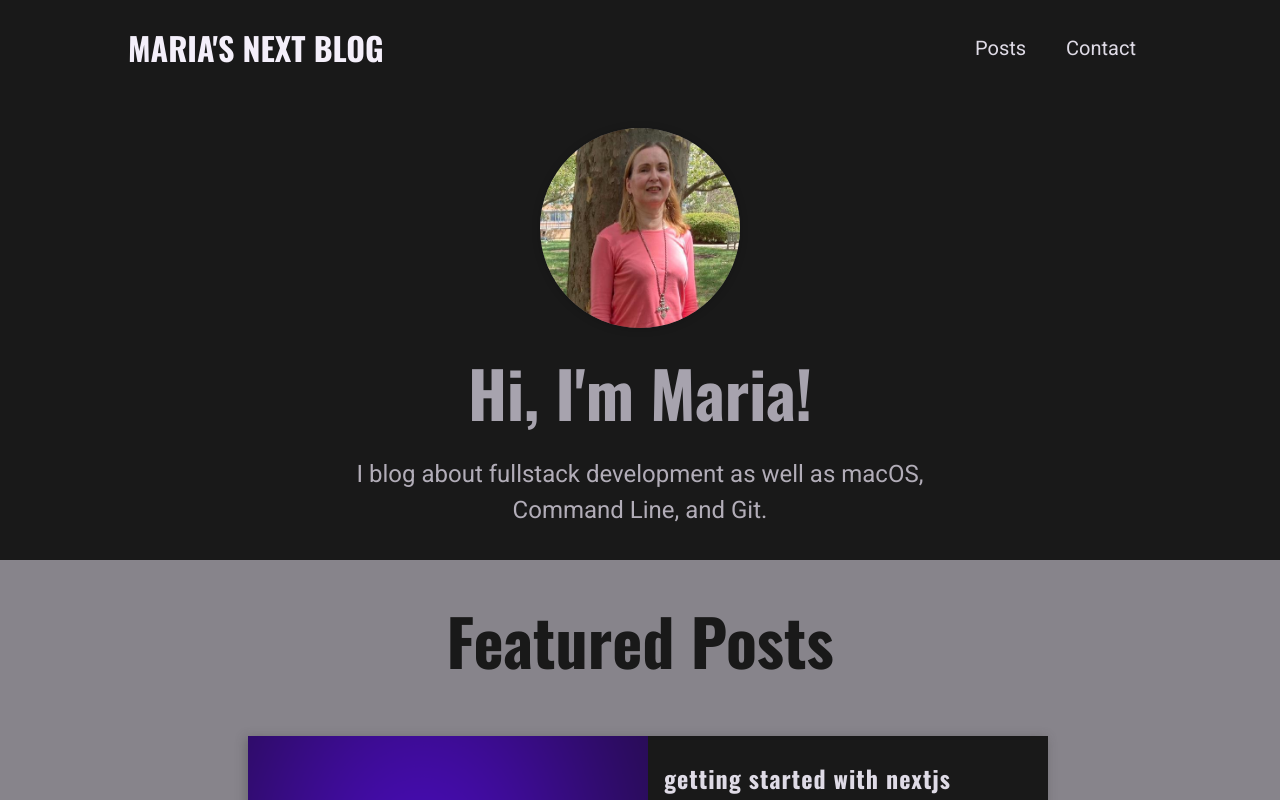
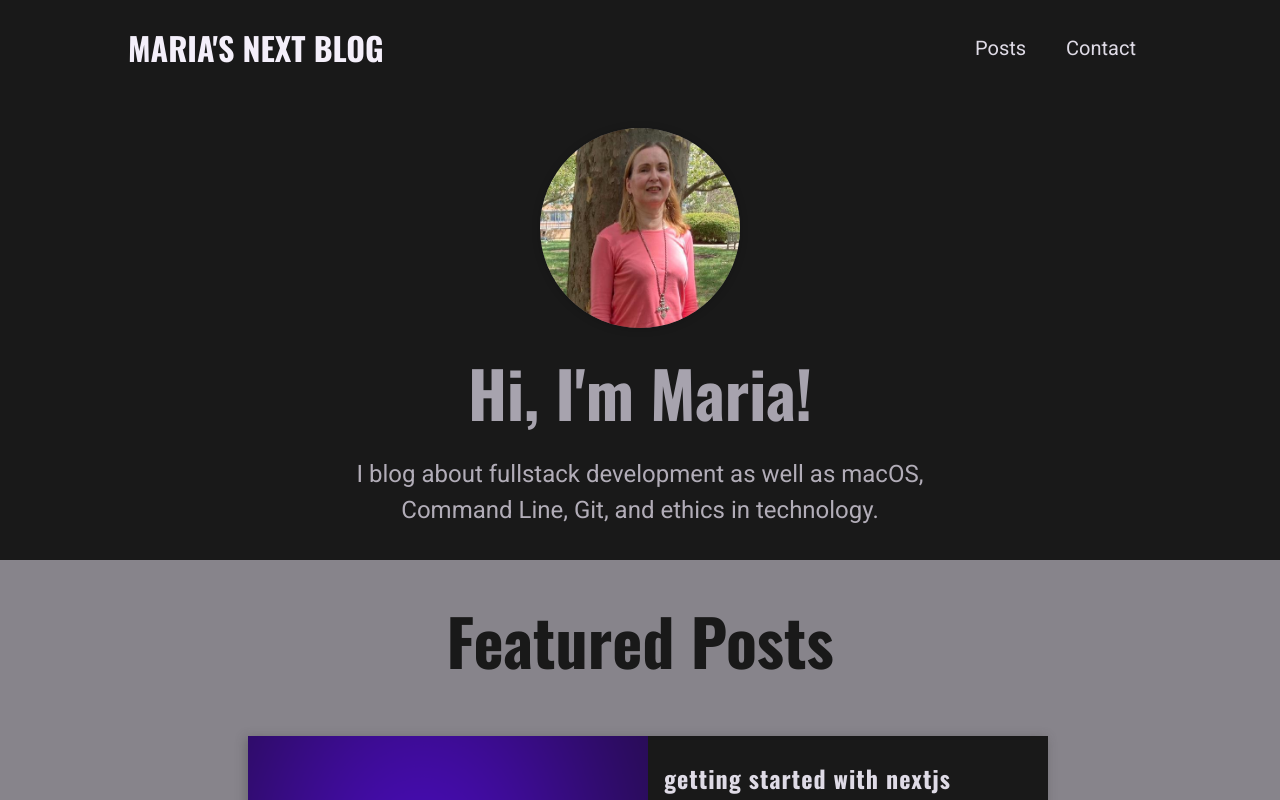
Before and after one commit to interglobalmedia/nextjs-fullstack-blog, a Next.js app: page / in a window 1280 px wide. Shown: the top 800 px of the page. Built offline with nearby package versions, Linux system fonts and the light colour scheme.

Commit message:
NFB-27 #resolve #time 1m #comment add more to description

```diff
--- a/components/home-page/hero.js
+++ b/components/home-page/hero.js
@@ -15,7 +15,7 @@ function Hero() {
             </div>
             {/* eslint-disable-next-line react/no-unescaped-entities */}
             <h1>Hi, I'm Maria!</h1>
-            <p>I blog about fullstack development as well as macOS, Command Line, and Git.</p>
+            <p>I blog about fullstack development as well as macOS, Command Line, Git, and ethics in technology.</p>
         </section>
     )
 }
```
